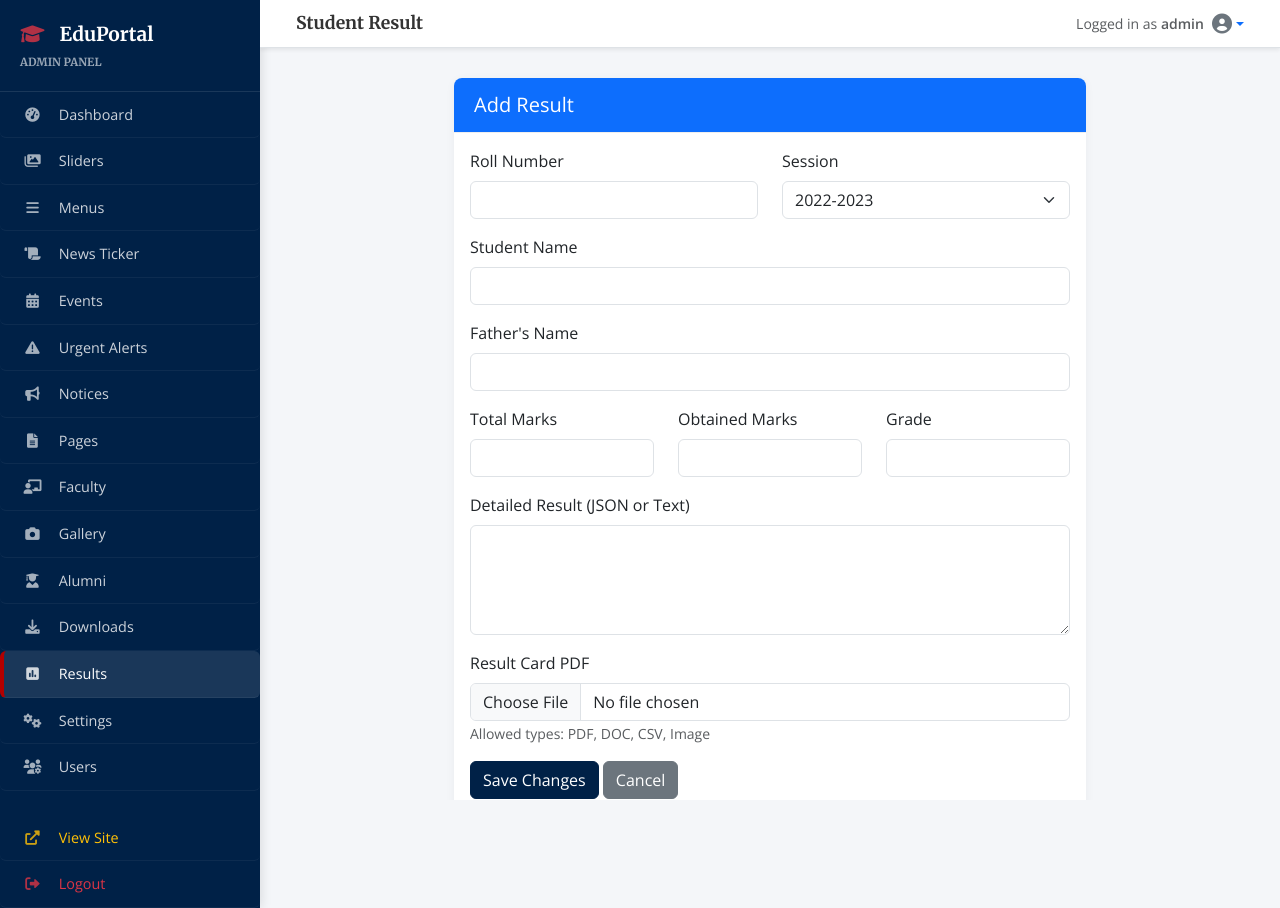
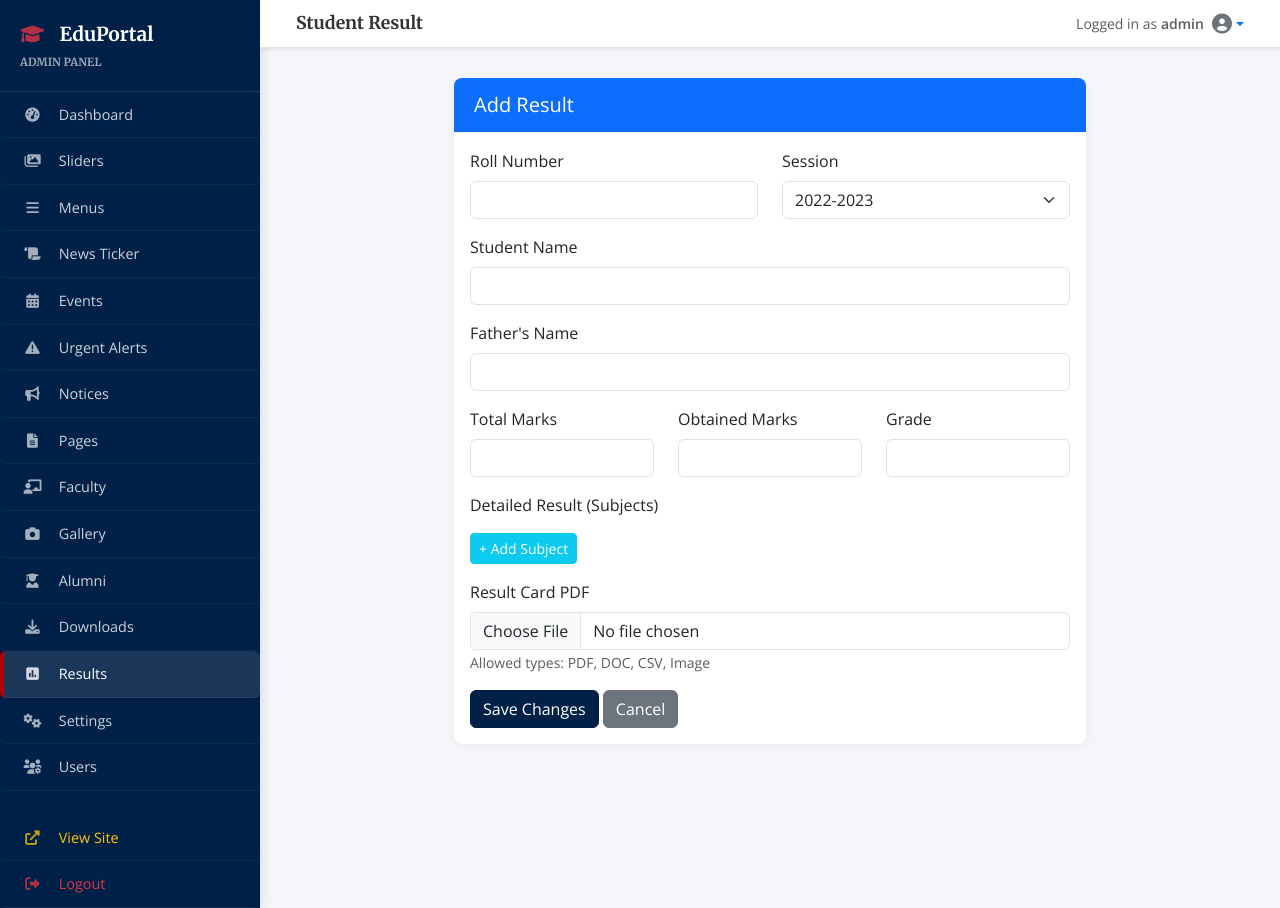
Before and after one commit to williamsmith84790/SMS, a PHP site: page /admin/results_form.php in a window 1280 px wide. Run offline with PHP 8.4, Linux system fonts and the light colour scheme; a user stored in the database is signed in; some libraries are stand-ins or nearby versions.

Commit message:
Implement Admin Permissions, Results Upgrade, and Logo Logic.
- **Admin & Permissions**:
    - Added `admin/profile.php` for admin password changes.
    - Implemented Role-Based Access Control (RBAC) with `has_permission()` checks.
    - Added `manage_users` permission to create sub-admins with restricted access.
    - Updated `admin/auth_check.php` and sidebar menu.
- **Results System**:
    - Added `admin/results_import.php` for CSV bulk import with dynamic subject mapping.
    - Updated `admin/results_form.php` to support dynamic subject entry (JSON) and file uploads.
    - Updated `results.php` (frontend) to display detailed mark sheets/result cards and support printing.
    - Updated database schema via `update_results_schema.php`.
- **Site Settings**:
    - Updated `includes/header.php` to hide Site Name if Logo is uploaded (and show Name if Logo is missing).

```diff
--- a/admin/results_form.php
+++ b/admin/results_form.php
@@ -103,9 +103,72 @@ if ($_SERVER['REQUEST_METHOD'] === 'POST') {
                         </div>
                     </div>
                     <div class="mb-3">
-                        <label class="form-label">Detailed Result (JSON or Text)</label>
-                        <textarea name="result_data" class="form-control" rows="4"><?php echo $student_result ? htmlspecialchars($student_result['result_data']) : ''; ?></textarea>
+                        <label class="form-label">Detailed Result (Subjects)</label>
+                        <div id="subjects-container">
+                            <?php
+                            $subjects = $student_result && !empty($student_result['result_data']) ? json_decode($student_result['result_data'], true) : [];
+                            if (!is_array($subjects)) $subjects = [];
+
+                            foreach($subjects as $index => $sub):
+                            ?>
+                            <div class="row mb-2 subject-row">
+                                <div class="col-md-5">
+                                    <input type="text" class="form-control" placeholder="Subject Name" value="<?php echo htmlspecialchars($sub['subject']); ?>">
+                                </div>
+                                <div class="col-md-3">
+                                    <input type="number" class="form-control" placeholder="Total" value="<?php echo htmlspecialchars($sub['total']); ?>">
+                                </div>
+                                <div class="col-md-3">
+                                    <input type="number" class="form-control" placeholder="Obtained" value="<?php echo htmlspecialchars($sub['obtained']); ?>">
+                                </div>
+                                <div class="col-md-1">
+                                    <button type="button" class="btn btn-danger btn-sm" onclick="this.closest('.row').remove()"><i class="fas fa-times"></i></button>
+                                </div>
+                            </div>
+                            <?php endforeach; ?>
+                        </div>
+                        <button type="button" class="btn btn-sm btn-info text-white mt-2" onclick="addSubjectRow()">+ Add Subject</button>
+                        <input type="hidden" name="result_data" id="result_data_input">
                     </div>
+
+                    <script>
+                        function addSubjectRow() {
+                            const container = document.getElementById('subjects-container');
+                            const div = document.createElement('div');
+                            div.className = 'row mb-2 subject-row';
+                            div.innerHTML = `
+                                <div class="col-md-5">
+                                    <input type="text" class="form-control" placeholder="Subject Name">
+                                </div>
+                                <div class="col-md-3">
+                                    <input type="number" class="form-control" placeholder="Total" value="100">
+                                </div>
+                                <div class="col-md-3">
+                                    <input type="number" class="form-control" placeholder="Obtained">
+                                </div>
+                                <div class="col-md-1">
+                                    <button type="button" class="btn btn-danger btn-sm" onclick="this.closest('.row').remove()"><i class="fas fa-times"></i></button>
+                                </div>
+                            `;
+                            container.appendChild(div);
+                        }
+
+                        document.querySelector('form').addEventListener('submit', function() {
+                            const rows = document.querySelectorAll('.subject-row');
+                            const data = [];
+                            rows.forEach(row => {
+                                const inputs = row.querySelectorAll('input');
+                                if(inputs[0].value) {
+                                    data.push({
+                                        subject: inputs[0].value,
+                                        total: inputs[1].value,
+                                        obtained: inputs[2].value
+                                    });
+                                }
+                            });
+                            document.getElementById('result_data_input').value = JSON.stringify(data);
+                        });
+                    </script>
                     <div class="mb-3">
                         <label class="form-label">Result Card PDF</label>
                         <?php if($student_result && $student_result['result_file']): ?>
--- a/includes/header.php
+++ b/includes/header.php
@@ -285,9 +285,9 @@ function render_menu_item($item, $level = 0) {
                   <i class="fas fa-circle fa-stack-2x" style="color: #e0e0e0;"></i>
                   <i class="fas fa-graduation-cap fa-stack-1x"></i>
                 </span>
+                <span><?php echo htmlspecialchars($site_name); ?></span>
             </div>
         <?php endif; ?>
-        <span><?php echo htmlspecialchars($site_name); ?></span>
     </a>
     <button class="navbar-toggler" type="button" data-bs-toggle="collapse" data-bs-target="#mainNav">
       <span class="navbar-toggler-icon"></span>
```
